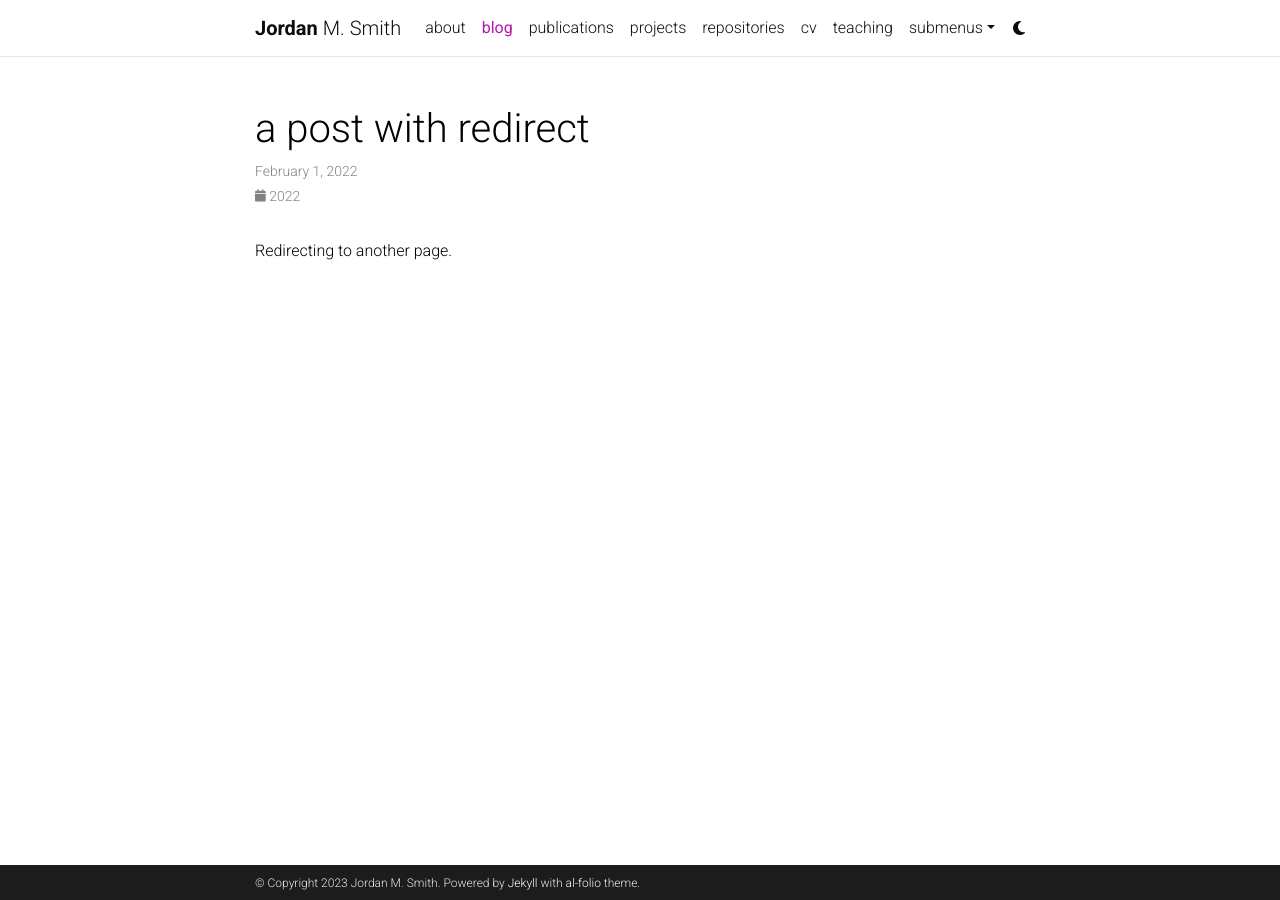
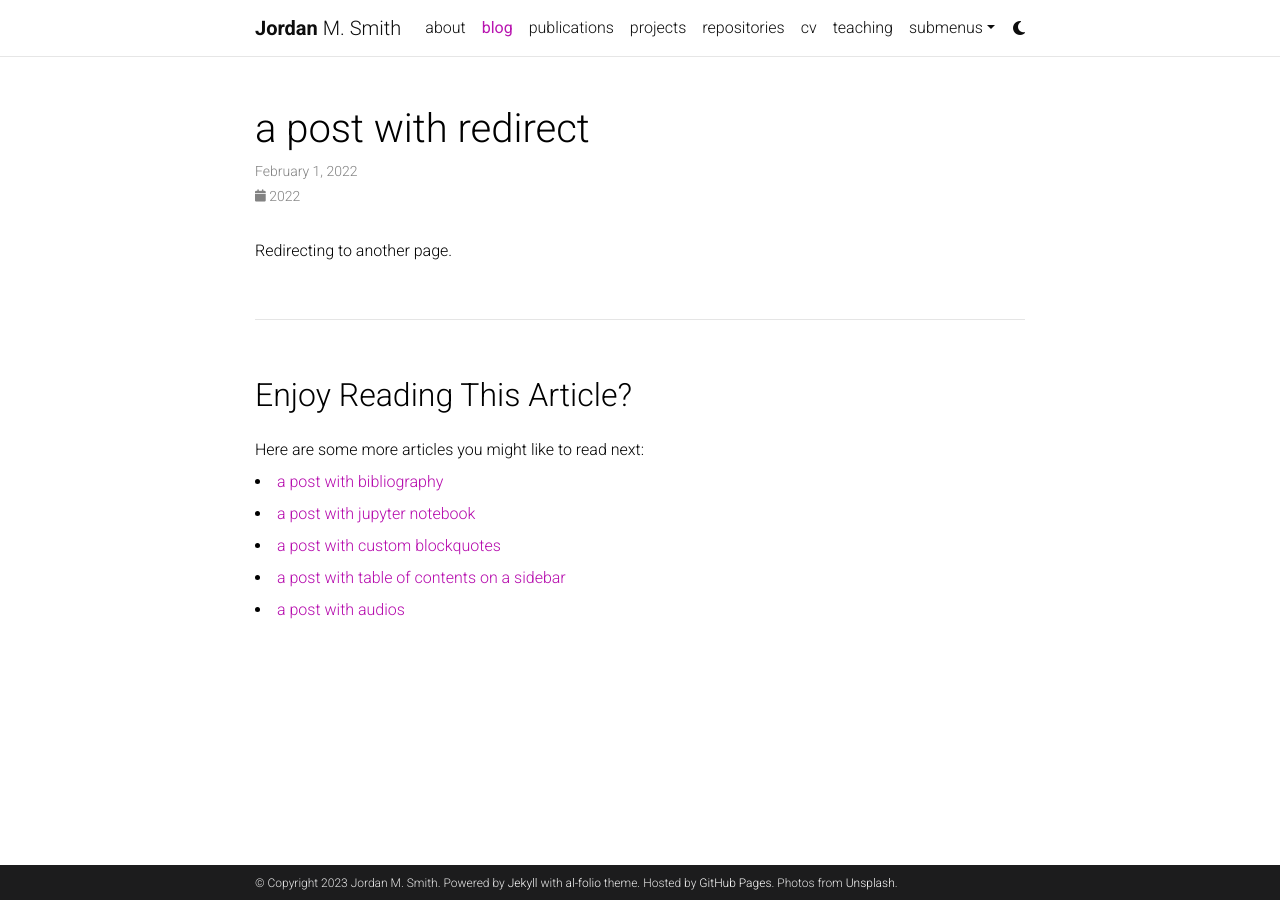
Before and after one commit to jordanmsmith/jordanmsmith.github.io, a Jekyll site: the page built from _posts/2022-02-01-redirect.md, in a window 1280 px wide. Built offline with Jekyll 4.4.1, drawn with Linux system fonts in a browser that asks for light colours; comment, search, counter and statistics services are not loaded; a style sheet for code colours, icons or effects is not loaded.

Commit message:
Update _config.yml

```diff
--- a/_config.yml
+++ b/_config.yml
@@ -8,12 +8,12 @@
 last_name: Smith
 email: jordan@msmithphd.com
 description: > # the ">" symbol means to ignore newlines until "footer_text:"
-  Jordan M. Smith's portfolio site on Github pages.
+  A simple, whitespace theme for academics. Based on [*folio](https://github.com/bogoli/-folio) design.
 footer_text: >
   Powered by <a href="https://jekyllrb.com/" target="_blank">Jekyll</a> with <a href="https://github.com/alshedivat/al-folio">al-folio</a> theme.
-#  Hosted by <a href="https://pages.github.com/" target="_blank">GitHub Pages</a>.
-#  Photos from <a href="https://unsplash.com" target="_blank">Unsplash</a>.
-keywords: microLED, SSLEEC, AR, academic-website, portfolio-website  # add your own keywords or leave empty
+  Hosted by <a href="https://pages.github.com/" target="_blank">GitHub Pages</a>.
+  Photos from <a href="https://unsplash.com" target="_blank">Unsplash</a>.
+keywords: jekyll, jekyll-theme, academic-website, portfolio-website  # add your own keywords or leave empty
 
 lang: en # the language of your site (for example: en, fr, cn, ru, etc.)
 icon: ⚛️  # the emoji used as the favicon (alternatively, provide image name in /assets/img/)
@@ -45,7 +45,7 @@
 # will use title and url fields
 # Take a look to https://github.com/jekyll/jekyll-feed for more customization
 
-rss_icon: false
+rss_icon: true
 
 # -----------------------------------------------------------------------------
 # Layout
@@ -106,8 +106,8 @@
 discord_id: # your discord id (18-digit unique numerical identifier)
 zotero_username: # your zotero username
 
-contact_note: > #You can even add a little note about which of these is the best way to reach you.
-  Contact info
+contact_note: >
+  You can even add a little note about which of these is the best way to reach you.
 
 # -----------------------------------------------------------------------------
 # Analytics and search engine verification
@@ -133,7 +133,7 @@
   enabled: true
 
 related_blog_posts:
-  enabled: false
+  enabled: true
   max_related: 5
 
 # Giscus comments (RECOMMENDED)
@@ -153,15 +153,15 @@
   lang: en
 
 # Disqus comments (DEPRECATED)
-disqus_shortname: #al-folio # put your disqus shortname
+disqus_shortname: al-folio # put your disqus shortname
 # https://help.disqus.com/en/articles/1717111-what-s-a-shortname
 
 # External sources.
 # If you have blog posts published on medium.com or other external sources,
 # you can display them in your blog by adding a link to the RSS feed.
 external_sources:
-  - name: #medium.com
-    rss_url: #https://medium.com/@al-folio/feed
+  - name: medium.com
+    rss_url: https://medium.com/@al-folio/feed
 
 # -----------------------------------------------------------------------------
 # Collections
```
